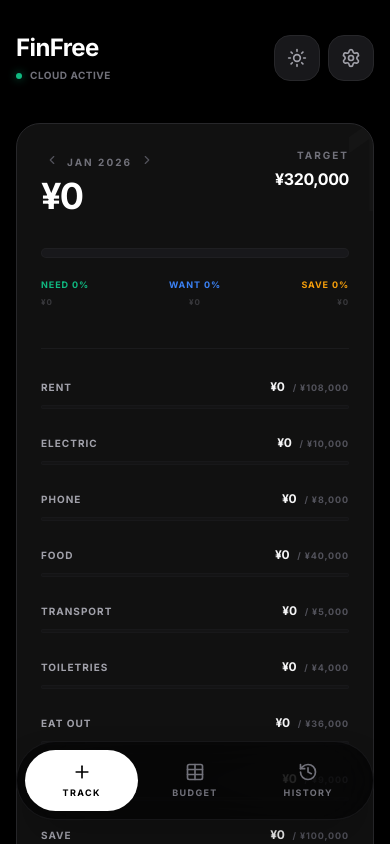
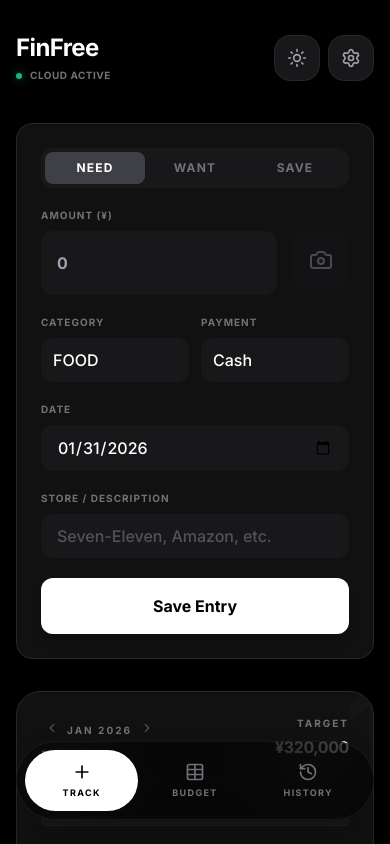
Before and after one commit to themichaelwarren/FinFree, a React (Vite) app: page / in a window 390 px wide. Shown: the top 844 px of the page. Built offline with nearby package versions, Linux system fonts and the light colour scheme.

Commit message:
mobile layout update for expense input

```diff
--- a/App.tsx
+++ b/App.tsx
@@ -244,11 +244,11 @@ const AppContent: React.FC = () => {
     switch (activeTab) {
       case 'track':
         return (
-          <div className="animate-in fade-in slide-in-from-bottom-4 duration-500 lg:grid lg:grid-cols-2 lg:gap-8">
-            <div>
+          <div className="animate-in fade-in slide-in-from-bottom-4 duration-500 flex flex-col lg:grid lg:grid-cols-2 lg:gap-8">
+            <div className="order-2 lg:order-1">
               <BudgetSummary expenses={expenses} config={config} onUpdateBalances={handleBalanceUpdate} isDark={isDark} />
             </div>
-            <div>
+            <div className="order-1 lg:order-2">
               <ExpenseForm onSave={handleSaveExpense} apiKey={config.geminiKey} isDark={isDark} />
               <div className="hidden lg:block mt-6">
                 <h3 className={`text-[10px] font-bold uppercase tracking-[0.2em] px-1 mb-4 ${isDark ? 'text-zinc-500' : 'text-gray-500'}`}>Recent</h3>
--- a/components/ExpenseForm.tsx
+++ b/components/ExpenseForm.tsx
@@ -148,7 +148,7 @@ const ExpenseForm: React.FC<ExpenseFormProps> = ({ onSave, apiKey, isDark = true
           </div>
         </div>
 
-        <div className="grid grid-cols-3 gap-3">
+        <div className="grid grid-cols-2 gap-3">
           <div>
             <label className={`block text-[10px] font-bold uppercase tracking-widest mb-2 ${isDark ? 'text-zinc-500' : 'text-gray-500'}`}>Category</label>
             <select
@@ -173,15 +173,16 @@ const ExpenseForm: React.FC<ExpenseFormProps> = ({ onSave, apiKey, isDark = true
               ))}
             </select>
           </div>
+        </div>
+
         <div>
           <label className={`block text-[10px] font-bold uppercase tracking-widest mb-2 ${isDark ? 'text-zinc-500' : 'text-gray-500'}`}>Date</label>
           <input
             type="date"
             value={date}
             onChange={(e) => setDate(e.target.value)}
-              className={`w-full border-none rounded-xl py-3 px-2 text-xs focus:ring-2 outline-none font-medium ${isDark ? 'bg-zinc-900 text-white focus:ring-white/10' : 'bg-gray-100 text-gray-900 focus:ring-gray-300'}`}
+            className={`w-full border-none rounded-xl py-3 px-4 text-sm focus:ring-2 outline-none font-medium ${isDark ? 'bg-zinc-900 text-white focus:ring-white/10' : 'bg-gray-100 text-gray-900 focus:ring-gray-300'}`}
           />
-          </div>
         </div>
 
         <div>
```
Lines whose indentation alone changed are shown as unchanged.
